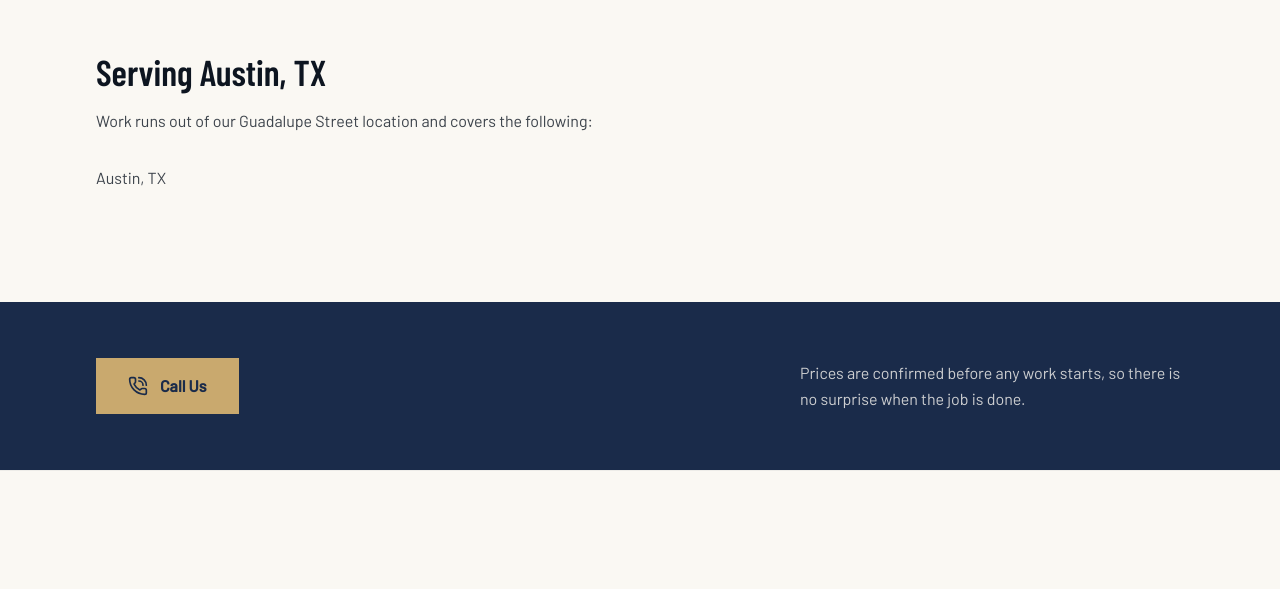
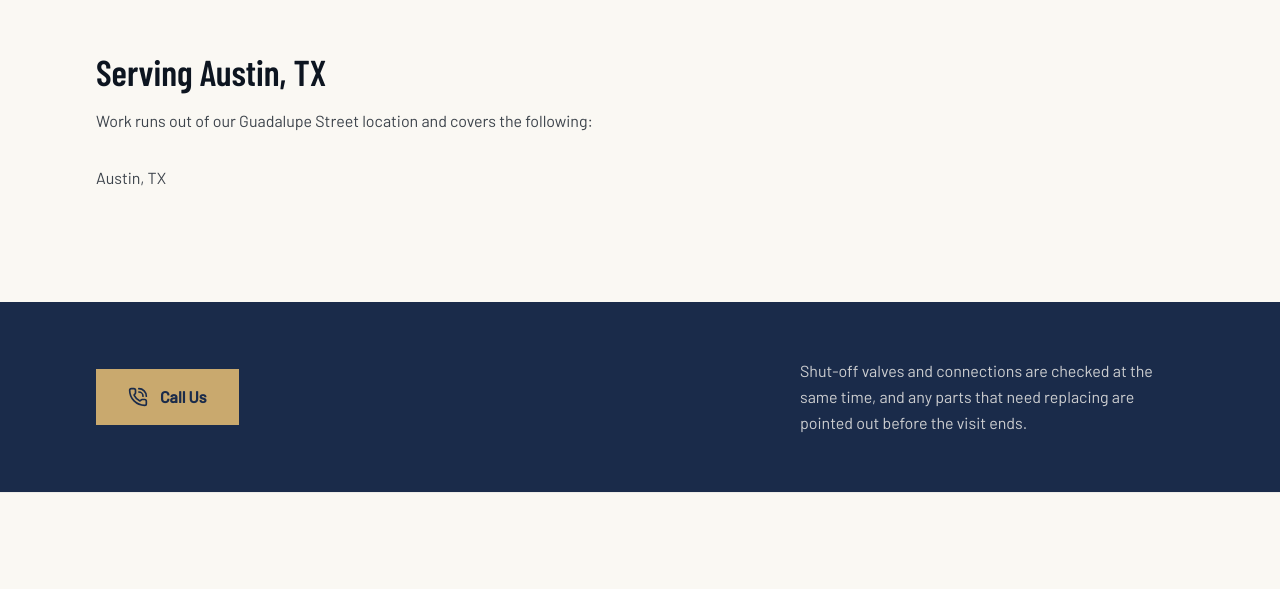
Before and after one commit to thesitesmith/BENCH3-0048---Mendez-Family-Plumbing-Electrical, a Next.js app: page / in a window 1280 px wide. Shown: the part 3524-4113 px from the top of the page. Built offline with nearby package versions, Linux system fonts and the light colour scheme.

Commit message:
Fix components/FeatureSection.tsx

```diff
--- a/components/FeatureSection.tsx
+++ b/components/FeatureSection.tsx
@@ -30,7 +30,7 @@ export default function FeatureSection() {
             Call Us
           </a>
           <p className="text-brand-background/80 leading-relaxed max-w-sm">
-            Prices are confirmed before any work starts, so there is no surprise when the job is done.
+            Shut-off valves and connections are checked at the same time, and any parts that need replacing are pointed out before the visit ends.
           </p>
         </div>
       </div>
```
